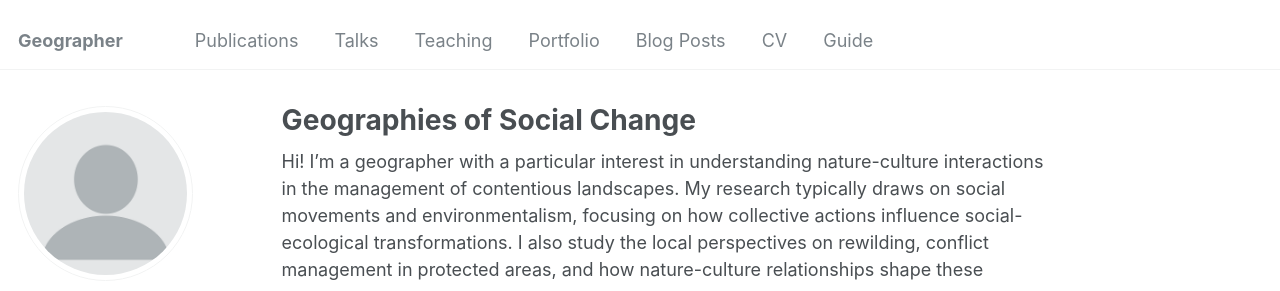
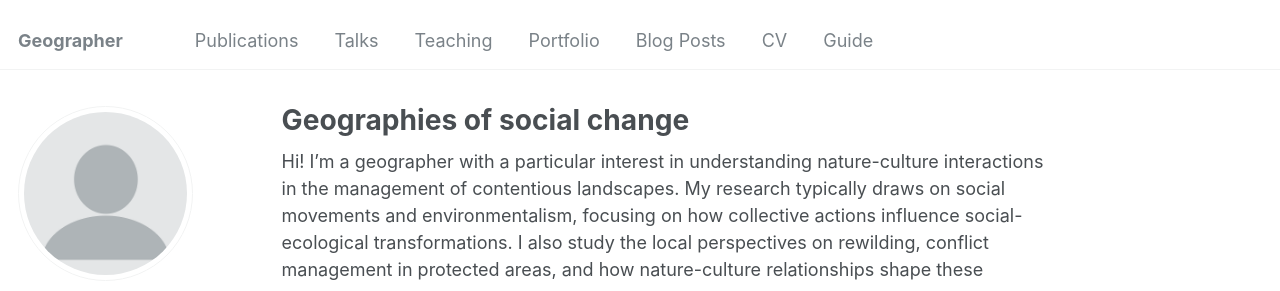
Before and after one commit to diegocidras/diegocidras.github.io, a Jekyll site: the page built from _pages/about.md, in a window 1280 px wide and 900 px high. Shown: the top 291 px of the window. Built offline with Jekyll 4.4.1, drawn with Linux system fonts in a browser that asks for light colours; some web fonts are replaced.

```diff
--- a/_pages/about.md
+++ b/_pages/about.md
@@ -1,6 +1,6 @@
 ---
 permalink: /
-title: "Geographies of Social Change"
+title: "Geographies of social change"
 author_profile: true
 redirect_from:
   - /about/
```
